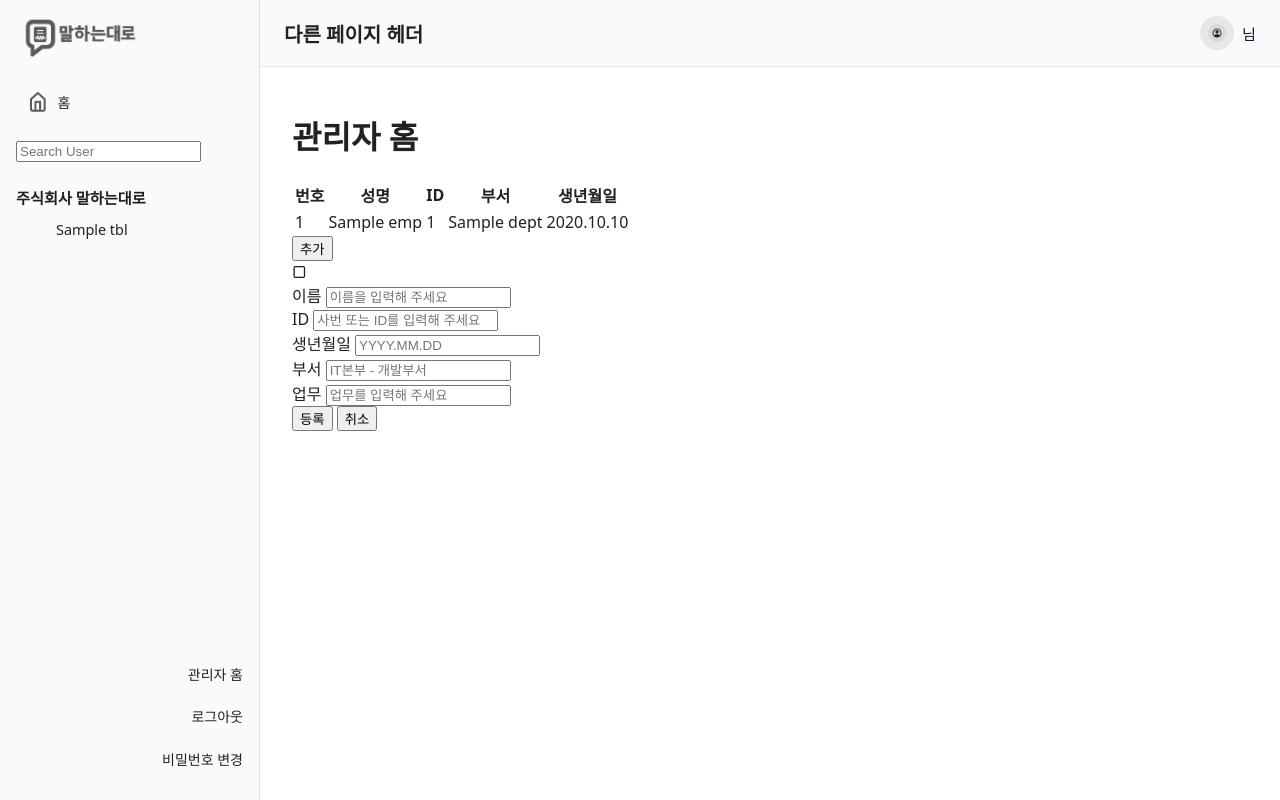
After one commit to skn17-final-2team/final_django, a Django app: template templates/core/admin_home.html in a window 1280 px wide. The commit adds this page. Run offline with Django 5.2, Linux system fonts and the light colour scheme; tables that the repository leaves empty hold one stand-in row (values such as "Sample post"); the template is opened without the code that fills it: values that come from a table or form of the project are taken from there, most other values are stand-ins (such as "Sample title", 1, 10 or a date in 2020).

Commit message:
관리자 페이지추가

```diff
--- a/apps/core/urls.py
+++ b/apps/core/urls.py
@@ -1,10 +1,10 @@
 from django.urls import path
-from .views import (
-    HomeView
-)
+from .views import HomeView, AdminHomeView
 
 app_name = "core"
 
 urlpatterns = [
     path("", HomeView.as_view(), name="home"),
+    path("admin/", AdminHomeView.as_view(), name="admin_home"),
+
 ]
--- a/final_django/urls.py
+++ b/final_django/urls.py
@@ -18,7 +18,7 @@ from django.contrib import admin
 from django.urls import path, include
 
 urlpatterns = [
-    path('admin/', admin.site.urls),
+    path('django_admin/', admin.site.urls),
 
     path("", include("apps.core.urls")),
     path("accounts/", include("apps.accounts.urls")),
--- a/static/css/layout.css
+++ b/static/css/layout.css
@@ -283,3 +283,92 @@
   font-weight: 500;
   color: #111827;
 }
+
+.admin-dept-tree {
+  list-style: none;
+  padding-left: 0;
+  margin: 0.75rem 0 0;
+}
+
+.admin-dept-node {
+  display: flex;
+  align-items: center;
+  gap: 0.35rem;
+  margin: 0.2rem 0;
+}
+
+.admin-dept-toggle {
+  width: 14px;
+  text-align: center;
+  font-size: 0.9rem;
+  font-weight: 600;
+  color: #4b5563;
+}
+
+.admin-dept-label {
+  cursor: pointer;
+  font-size: 0.9rem;
+  padding: 0.25rem 0.85rem;
+  border-radius: 999px;
+  transition: background-color 0.15s ease, color 0.15s ease;
+}
+
+.admin-dept-label:hover {
+  background-color: #f3f4f6;
+}
+
+.admin-dept-label-selected {
+  background-color: #e5e7eb;
+  font-weight: 600;
+}
+
+/* ===== 관리자 사이드바 조직 트리 ===== */
+
+.tree-root,
+.tree-root ul {
+  list-style: none;
+  margin: 0;
+  padding-left: 0;
+}
+
+/* 루트(회사)와 하위 부서 들여쓰기 */
+.tree-root > li {
+  margin-top: 0.5rem;
+}
+
+.tree-root > li > .root-label {
+  display: block;
+  font-weight: 700;
+  font-size: 0.95rem;
+  margin-bottom: 0.4rem;
+}
+
+.tree-root > li > ul > li {
+  margin: 0.15rem 0;
+  padding-left: 1.5rem;  /* "말하는대로" 같은 2단계 들여쓰기 */
+}
+
+/* 공통 라벨 스타일 */
+.tree-label {
+  display: inline-block;
+  font-size: 0.9rem;
+  color: var(--color-text);
+}
+
+/* 부서 라벨을 pill처럼 보이게 */
+.tree-dept {
+  cursor: pointer;
+  padding: 0.35rem 1.0rem;
+  border-radius: 999px;
+  transition: background-color 0.15s ease, color 0.15s ease;
+}
+
+.tree-dept:hover {
+  background-color: #f3f4f6;
+}
+
+/* 선택된 부서 */
+.tree-dept.selected {
+  background-color: #e5e7eb;
+  font-weight: 600;
+}
--- /dev/null
+++ b/static/js/admin_home.js
@@ -0,0 +1,58 @@
+document.addEventListener("DOMContentLoaded", function () {
+  const deptTree = document.getElementById("admin-dept-tree");
+  const rows = document.querySelectorAll(
+    "#admin-member-table tbody tr.admin-member-row"
+  );
+  const titleEl = document.getElementById("admin-dept-title");
+  const countEl = document.getElementById("admin-member-count");
+
+  if (!deptTree) return;
+
+  // 선택된 부서에 따라 테이블 필터링
+  function updateTable(selectedDeptId, selectedDeptName) {
+    let visibleCount = 0;
+
+    rows.forEach((row) => {
+      const rowDeptId = row.dataset.deptId || "";
+
+      // selectedDeptId 가 빈 문자열이면 "전체" → 모두 표시
+      if (!selectedDeptId || rowDeptId === selectedDeptId) {
+        row.style.display = "";
+        visibleCount++;
+      } else {
+        row.style.display = "none";
+      }
+    });
+
+    if (titleEl) {
+      if (!selectedDeptId) {
+        titleEl.textContent = "전체 부서";
+      } else {
+        titleEl.textContent = selectedDeptName;
+      }
+    }
+
+    if (countEl) {
+      countEl.textContent = visibleCount + "명";
+    }
+  }
+
+  // 사이드바에서 부서 라벨 클릭 처리
+  deptTree.addEventListener("click", function (e) {
+    const label = e.target.closest(".admin-dept-label");
+    if (!label) return;
+
+    deptTree
+      .querySelectorAll(".admin-dept-label-selected")
+      .forEach((el) => el.classList.remove("admin-dept-label-selected"));
+    label.classList.add("admin-dept-label-selected");
+
+    const selectedDeptId = label.dataset.deptId || "";
+    const selectedDeptName = label.textContent.trim();
+
+    updateTable(selectedDeptId, selectedDeptName);
+  });
+
+  // 페이지 처음 로드 시 전체 부서로 초기화
+  updateTable("", "");
+});
--- /dev/null
+++ b/templates/core/admin_home.html
@@ -0,0 +1,147 @@
+{% extends "core/base.html" %}
+{% load static %}
+
+{% block title %}관리자 홈{% endblock %}
+
+{% block sidebar %}
+  {% include "core/admin_sidebar.html" %}
+{% endblock %}
+
+{% block content %}
+<div class="admin-layout">
+
+  {# 상단 타이틀 영역: "관리자 홈" #}
+  <header class="admin-header">
+    <h1 class="admin-header-title">관리자 홈</h1>
+  </header>
+
+  <div class="admin-body">
+
+    {# ================== 가운데: 직원 목록 테이블 ================== #}
+    <section class="admin-panel admin-panel-left">
+      <div class="admin-table-card">
+        <table class="admin-table" id="admin-member-table">
+          <thead>
+            <tr>
+              <th class="col-no">번호</th>
+              <th class="col-name">성명</th>
+              <th class="col-id">ID</th>
+              <th class="col-dept">부서</th>
+              <th class="col-birth">생년월일</th>
+            </tr>
+          </thead>
+          <tbody>
+            {% for emp in employees %}
+              <tr
+                class="admin-member-row"
+                data-dept-id="{{ emp.dept.id }}"
+              >
+                <td>{{ forloop.counter }}</td>
+                <td>{{ emp.name }}</td>
+                <td>{{ emp.user_id }}</td>
+                <td>{{ emp.dept.dept_name }}</td>
+                <td>{{ emp.birthdate|date:"Y.m.d" }}</td>
+              </tr>
+            {% empty %}
+              <tr>
+                <td colspan="5" class="admin-table-empty">
+                  현재 표시할 데이터가 없습니다.
+                </td>
+              </tr>
+            {% endfor %}
+          </tbody>
+        </table>
+      </div>
+
+      {# 테이블 하단 "추가" 버튼 #}
+      <div class="admin-table-actions">
+        <button type="button" class="btn-admin-add" id="btn-admin-add">
+          추가
+        </button>
+      </div>
+    </section>
+
+    {# ================== 오른쪽: 직원 상세 / 등록 폼 ================== #}
+    <section class="admin-panel admin-panel-right">
+      <form id="admin-employee-form" class="admin-form">
+        {# 아이콘 영역(왼쪽 상단 작은 사각형 아이콘) #}
+        <div class="admin-form-icon-box">
+          <span class="admin-form-icon">▢</span>
+        </div>
+
+        <div class="admin-form-field-group">
+          <div class="admin-form-field">
+            <label for="emp-name" class="admin-form-label">이름</label>
+            <input
+              type="text"
+              id="emp-name"
+              name="name"
+              class="admin-form-input"
+              placeholder="이름을 입력해 주세요"
+            />
+          </div>
+
+          <div class="admin-form-field">
+            <label for="emp-id" class="admin-form-label">ID</label>
+            <input
+              type="text"
+              id="emp-id"
+              name="user_id"
+              class="admin-form-input"
+              placeholder="사번 또는 ID를 입력해 주세요"
+            />
+          </div>
+
+          <div class="admin-form-field">
+            <label for="emp-birth" class="admin-form-label">생년월일</label>
+            <input
+              type="text"
+              id="emp-birth"
+              name="birthdate"
+              class="admin-form-input"
+              placeholder="YYYY.MM.DD"
+            />
+          </div>
+
+          <div class="admin-form-field">
+            <label for="emp-dept" class="admin-form-label">부서</label>
+            <input
+              type="text"
+              id="emp-dept"
+              name="dept"
+              class="admin-form-input"
+              placeholder="IT본부 - 개발부서"
+              readonly
+            />
+          </div>
+
+          <div class="admin-form-field">
+            <label for="emp-role" class="admin-form-label">업무</label>
+            <input
+              type="text"
+              id="emp-role"
+              name="role"
+              class="admin-form-input"
+              placeholder="업무를 입력해 주세요"
+            />
+          </div>
+        </div>
+
+        {# 폼 버튼 영역: 등록 / 취소 #}
+        <div class="admin-form-actions">
+          <button type="submit" class="btn-admin-primary">
+            등록
+          </button>
+          <button type="button" class="btn-admin-secondary" id="btn-admin-cancel">
+            취소
+          </button>
+        </div>
+      </form>
+    </section>
+  </div>
+</div>
+{% endblock %}
+
+{% block extra_script %}
+  <script src="{% static 'js/admin_home.js' %}"></script>
+{% endblock %}
--- /dev/null
+++ b/templates/core/admin_sidebar.html
@@ -0,0 +1,87 @@
+{% load static %}
+
+<nav class="sidebar">
+  <!-- 로고 영역 -->
+  <div class="sidebar-header">
+    <div class="sidebar-logo">
+      <img
+        src="{% static 'img/logo.png' %}"
+        alt="말하는대로"
+        class="sidebar-logo-image"
+      />
+    </div>
+  </div>
+
+  <!-- 상단 메뉴 (홈) -->
+  <div class="sidebar-section">
+    <ul class="sidebar-menu">
+      <li class="sidebar-item {% if request.resolver_match.app_name == 'core' and request.resolver_match.url_name == 'home' %}sidebar-item-active{% endif %}">
+        <a href="{% url 'core:home' %}" class="sidebar-link">
+          <img
+            src="{% static 'img/icon-home.png' %}"
+            alt=""
+            class="sidebar-icon"
+          />
+          <span class="sidebar-link-text">홈</span>
+        </a>
+      </li>
+    </ul>
+  </div>
+
+  <!-- 사용자 검색 -->
+  <div class="sidebar-section">
+    <div class="admin-search-box">
+      <input
+        type="text"
+        id="admin-user-search"
+        class="admin-search-input"
+        placeholder="Search User"
+        autocomplete="off"
+      />
+    </div>
+  </div>
+
+  <!-- 조직도 트리: 회사 + 부서까지만 -->
+  <div class="sidebar-section">
+    <div class="admin-tree">
+      <ul class="tree-root" id="admin-dept-tree">
+        <li>
+          <span class="tree-label root-label">주식회사 말하는대로</span>
+          <ul>
+            {% for dept in departments %}
+              <li>
+                <span
+                  class="tree-label tree-dept"
+                  data-dept-id="{{ dept.dept_id }}"
+                >
+                  {{ dept.dept_name }}
+                </span>
+              </li>
+            {% endfor %}
+          </ul>
+        </li>
+      </ul>
+    </div>
+  </div>
+
+  <!-- 하단 링크 -->
+  <div class="sidebar-footer">
+    <ul class="sidebar-menu">
+      <li class="sidebar-item">
+        <a href="{% url 'core:admin_home' %}" class="sidebar-link sidebar-link-footer">
+          <span class="sidebar-link-text">관리자 홈</span>
+        </a>
+      </li>
+      <li class="sidebar-item">
+        <a href="{% url 'accounts:logout' %}" class="sidebar-link sidebar-link-footer">
+          <span class="sidebar-link-text">로그아웃</span>
+        </a>
+      </li>
+      <li class="sidebar-item">
+        <a href="#" id="modify-pw-link" class="sidebar-link sidebar-link-footer">
+          <span class="sidebar-link-text">비밀번호 변경</span>
+        </a>
+      </li>
+    </ul>
+  </div>
+</nav>
--- a/templates/core/base.html
+++ b/templates/core/base.html
@@ -15,7 +15,9 @@
   <body class="bg-body">
     <div class="app-root">
       {# 좌측 사이드바 #}
-      {% include "core/sidebar.html" %}
+      {% block sidebar %}
+        {% include "core/sidebar.html" %}
+      {% endblock %}
 
       <div class="app-main">
         {# 상단 헤더 #}
--- a/templates/core/sidebar.html
+++ b/templates/core/sidebar.html
@@ -119,7 +119,7 @@
   <div class="sidebar-footer">
     <ul class="sidebar-menu">
       <li class="sidebar-item">
-        <a href="#" class="sidebar-link sidebar-link-footer">
+        <a href="{% url 'core:admin_home' %}" class="sidebar-link sidebar-link-footer">
           <span class="sidebar-link-text">관리자 홈</span>
         </a>
       </li>
```
Also changed, not shown: apps/core/views.py (+12 -2 lines).
